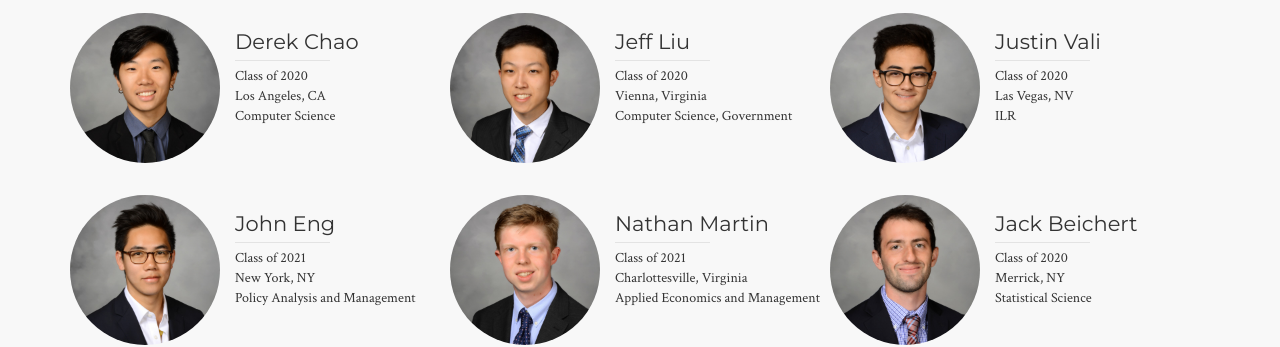
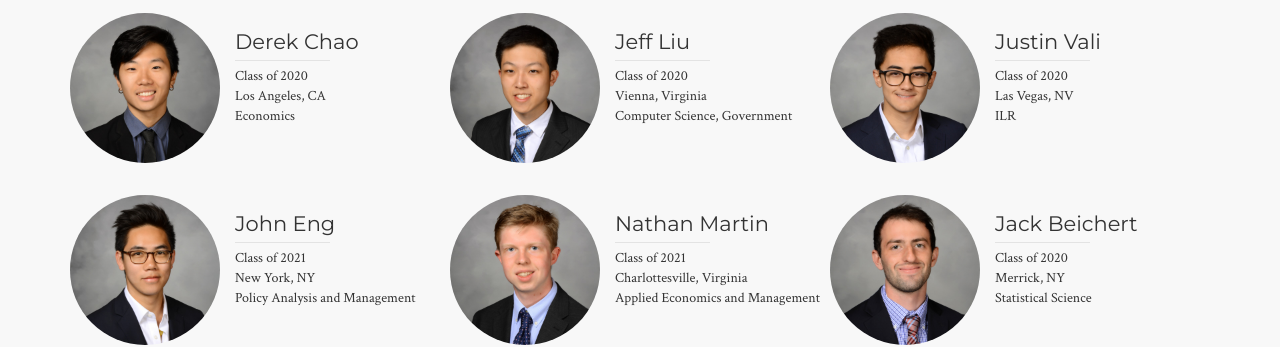
Before and after one commit to pjochillin/cornellkappasigma, a Jekyll site: the page built from index.html, in a window 1280 px wide and 900 px high, scrolled down 3508 px. Shown: the part 153-500 px from the top of the window. Built offline with Jekyll 4.4.1, drawn with Linux system fonts in a browser that asks for light colours; nearby versions of some CDN libraries.

Commit message:
fixed tim

```diff
--- a/index.html
+++ b/index.html
@@ -440,7 +440,7 @@
 
 
                         <div class="bro">
-                            <div class="face" style="background-image:url('assets/img/brothers/mu-2018/11266_Timmy_Luangkhot_#B796585_NY025KS B.jpg')"></div>
+                            <div class="face" style="background-image:url('assets/img/brothers/mu-2018/t_luangkhot.jpg')"></div>
                             <div class="desc">
                                 <p class="name">Tim Luangkhot</p>
                                 <div class="info">
@@ -539,7 +539,7 @@
         <div class="info">
             Class of 2020<br>
             Los Angeles, CA<br>
-            Computer Science
+            Economics
         </div>
     </div>
 </div>
```
Also changed, not shown: assets/img/brothers/mu-2018/t_luangkhot.jpg (renamed from assets/img/brothers/mu-2018/11266_Timmy_Luangkhot_#B796585_NY025KS B.jpg).
